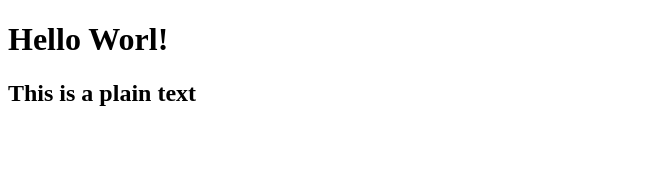
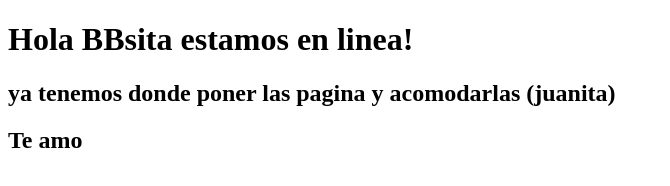
Before and after one commit to Dandy-Espacial/Dandy-Espacial.github.io, a plain HTML site: page index.html in a window 1280 px wide. Shown: the whole page, without its empty margins (0-670 px from the left). Drawn offline with Linux system fonts and the light colour scheme.

Commit message:
Initial commit

```diff
--- a/index.html
+++ b/index.html
@@ -2,10 +2,11 @@
 <html>
     <head>
         <meta charset="utf-8">
-        <title>Hello World!</title>
+        <title>Hola mi Amor(Juanita)!</title>
     </head>
     <body>
-        <h1>Hello Worl!</h1>
-        <h2>This is a plain text</h2>
+        <h1>Hola BBsita estamos en linea!</h1>
+        <h2>ya tenemos donde poner las pagina y acomodarlas (juanita)</h2>
+        <h2>Te amo</h2>
     </body>
 </html>
```
